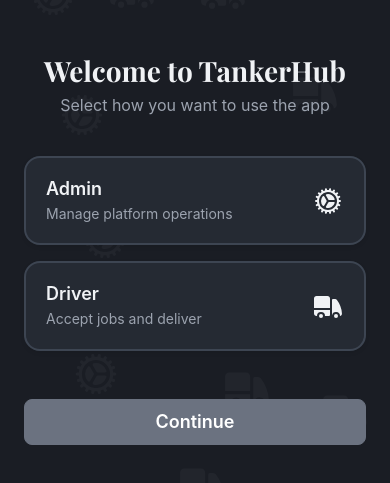
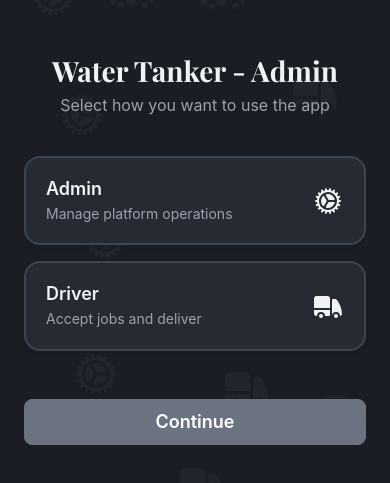
Before and after one commit to ShubhamRRana/WaterTankerAppv1, a React Native app: screen /RoleEntry in a window 390 px wide. Shown: the part 171-654 px from the top of the page. Built offline with nearby package versions, Linux system fonts and the light colour scheme; no server answers.

Commit message:
Update role selection page

```diff
--- a/src/screens/auth/RoleEntryScreen.tsx
+++ b/src/screens/auth/RoleEntryScreen.tsx
@@ -104,7 +104,7 @@
         })}
         <ScrollView contentContainerStyle={styles.scrollContainer} style={styles.contentOverlay}>
           <View style={styles.header}>
-            <Typography variant="h1" style={styles.title}>Welcome to TankerHub</Typography>
+            <Typography variant="h1" style={styles.title}>Water Tanker - Admin</Typography>
             <Typography variant="body" style={styles.subtitle}>Select how you want to use the app</Typography>
           </View>
 
```
